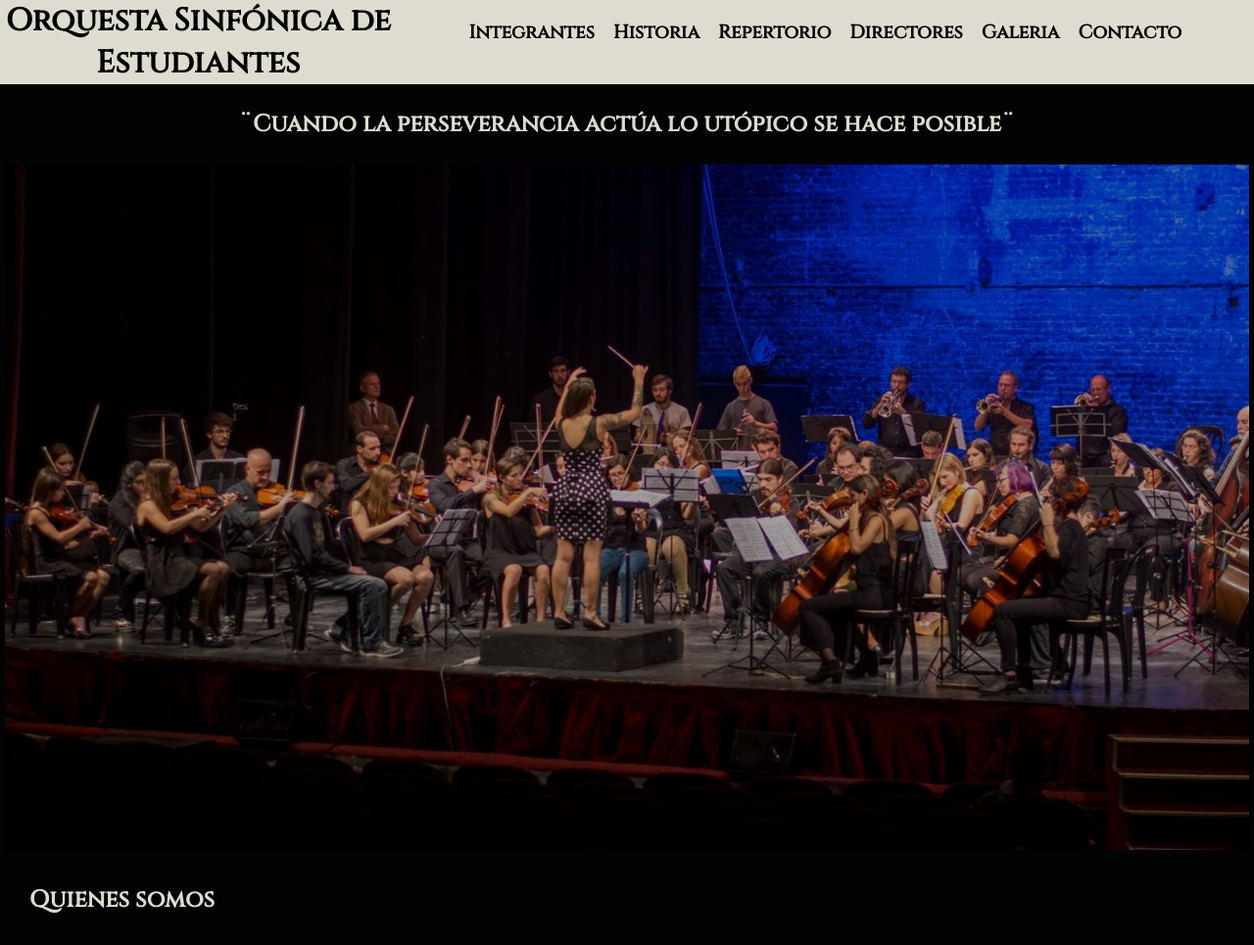
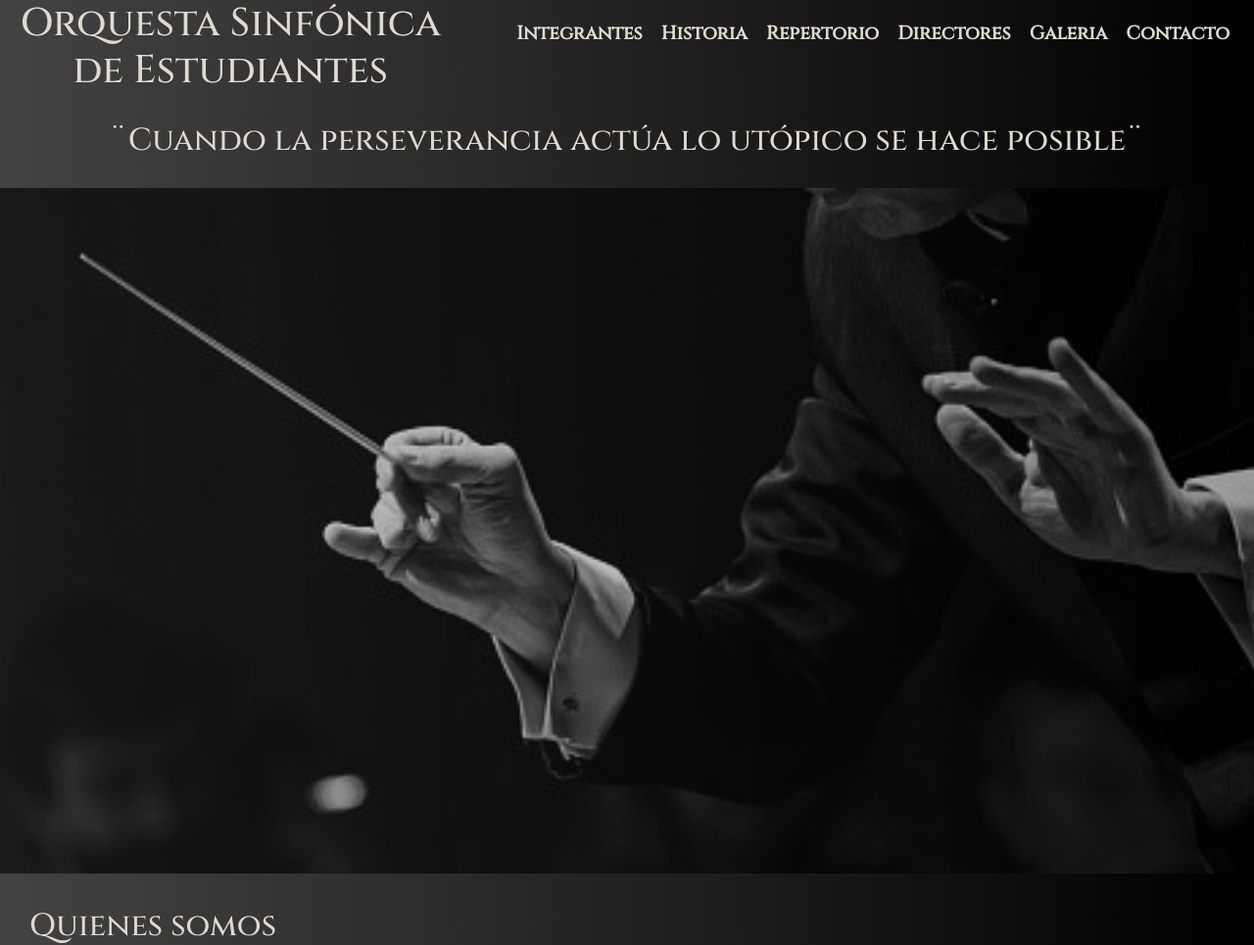
Before and after one commit to VickSae/Orquesta, a plain HTML site: page index.html in a window 1280 px wide. Shown: the top 965 px of the page at 98% size. Drawn offline with nearby package versions, Linux system fonts and the light colour scheme.

Commit message:
cambios en el html nav

```diff
--- a/index.html
+++ b/index.html
@@ -10,13 +10,14 @@
       href="https://fonts.googleapis.com/css2?family=Cinzel:wght@400;500&family=Raleway:wght@100;300;400&display=swap"
       rel="stylesheet"
     />
+    <link href="https://cdn.jsdelivr.net/npm/bootstrap@5.2.1/dist/css/bootstrap.min.css" rel="stylesheet" integrity="sha384-iYQeCzEYFbKjA/T2uDLTpkwGzCiq6soy8tYaI1GyVh/UjpbCx/TYkiZhlZB6+fzT" crossorigin="anonymous">
     <link rel="stylesheet" href="style.css"/>
     <title>Orquesta Sinfónica de Estudiantes</title>
   </head>
 <body>
   <header id="irarriba">
     <h1 class="titulo">Orquesta Sinfónica de Estudiantes</h1>
-    <nav>
+    <nav class="container-nav">
       <ul>
         <li><a href="./index.html">Integrantes</a></li>
         <li><a href="./index.html">Historia</a></li>
@@ -71,7 +72,7 @@
       </section>
     </section>
   </main>
-</body>
+
   <footer id="contacto">
     <ul>
       <li><a href="https://www.facebook.com/OrquestaSinfonicaEstudiantes">Facebook</a></li>
@@ -80,5 +81,7 @@
       <li><a href="#irarriba">Ir arriba</a></li>
     </ul>
   </footer>
+  <script src="https://cdn.jsdelivr.net/npm/@popperjs/core@2.11.6/dist/umd/popper.min.js" integrity="sha384-oBqDVmMz9ATKxIep9tiCxS/Z9fNfEXiDAYTujMAeBAsjFuCZSmKbSSUnQlmh/jp3" crossorigin="anonymous"></script>
+  <script src="https://cdn.jsdelivr.net/npm/bootstrap@5.2.1/dist/js/bootstrap.min.js" integrity="sha384-7VPbUDkoPSGFnVtYi0QogXtr74QeVeeIs99Qfg5YCF+TidwNdjvaKZX19NZ/e6oz" crossorigin="anonymous"></script>
 </body>
 </html>
--- a/style.css
+++ b/style.css
@@ -8,30 +8,32 @@ header {
   display: flex;
   flex-direction: row;
   font-weight: 800;
-  background-color: #dedcd0;
+  background: #000000;  /* fallback for old browsers */
+  background: -webkit-linear-gradient(to right, #434343, #000000);  /* Chrome 10-25, Safari 5.1-6 */
+  background: linear-gradient(to right, #434343, #000000); /* W3C, IE 10+/ Edge, Firefox 16+, Chrome 26+, Opera 12+, Safari 7+ */
   align-items: flex-start;
   font-family: "Cinzel", serif;
   justify-content: space-between;
   font-size: 16px;
-
-
+  color: #dedcd0;
 }
 
 .titulo {
   text-align: center;
 }
-nav {
+.container-nav {
   display: flex;
   flex-direction: row-reverse;
   justify-content: center;
   text-align: center;
   margin: 10px 5px 10px 10px;
   width: 100%;
+  height: 60px;
   padding: 10px 10px 10px 0;
 }
 
-header nav ul li a {
-  color: #030303;
+.container-nav ul li a{
+  color: #dedcd0;
   text-decoration: none;
   font-family: "Cinzel", serif;
   font-size: 1.2rem;
@@ -45,20 +47,25 @@ li {
   text-decoration: none;
 }
 body {
-  background-color: #030303;
+  background: #000000;  /* fallback for old browsers */
+  background: -webkit-linear-gradient(to right, #434343, #000000);  /* Chrome 10-25, Safari 5.1-6 */
+  background: linear-gradient(to right, #434343, #000000); /* W3C, IE 10+/ Edge, Firefox 16+, Chrome 26+, Opera 12+, Safari 7+ */
 }
 
 .content__section {
   padding: 10px;
+  background: #000000;  /* fallback for old browsers */
+  background: -webkit-linear-gradient(to right, #434343, #000000);  /* Chrome 10-25, Safari 5.1-6 */
+  background: linear-gradient(to right, #434343, #000000); /* W3C, IE 10+/ Edge, Firefox 16+, Chrome 26+, Opera 12+, Safari 7+ */
+
 }
 
 .parallax {
-  background-image: url("./imagenes/orq-paula.jpg");
+  background-image: url("./imagenes/hand-conductor2.jpg");
   height: 700px;
   background-attachment: fixed;
   background-position: center;
   background-repeat: no-repeat;
-  margin: 0 5px;
   opacity: 0.7;
   background-size: cover;
 }
@@ -67,9 +74,15 @@ body {
   font-family: "Cinzel", serif;
   text-align: center;
   color: #dedcd0;
-  background-color: #030303;
-  padding: 10px 10px;
-  margin: 15px 10px;
+  padding: 21px 0;
+  flex-direction: column;
+  background: #000000;  /* fallback for old browsers */
+  background: -webkit-linear-gradient(to right, #434343, #000000);  /* Chrome 10-25, Safari 5.1-6 */
+  background: linear-gradient(to right, #434343, #000000); /* W3C, IE 10+/ Edge, Firefox 16+, Chrome 26+, Opera 12+, Safari 7+ */
+}
+
+.animate__animated.animate__fadeIn {
+  --animate-duration: 5s;
 }
 
 .quienes-somos--container {
@@ -78,10 +91,9 @@ body {
   justify-content: center;
 }
 
-.quienes__somos-title {
+#quienes__somos-title {
   font-family: "Cinzel", serif;
   color: #dedcd0;
-  background-color: #030303;
   padding: 10px 10px;
   margin: 15px 10px;
 }
@@ -91,7 +103,6 @@ body {
   justify-content: space-between;
   font-family: "Raleway", serif;
   color: #dedcd0;
-  background-color: #030303;
   padding: 10px 10px;
   margin: 15px 10px;
 }
@@ -102,7 +113,6 @@ body {
 .integrantes__title{
   font-family: "Cinzel", serif;
   color: #dedcd0;
-  background-color: #030303;
   padding: 10px 10px;
   margin: 15px 10px;
 }
@@ -117,7 +127,6 @@ body {
   justify-content: space-between;
   font-family: "Raleway", serif;
   color: #dedcd0;
-  background-color: #030303;
   padding: 10px 10px;
   margin: 15px 10px;
 }
@@ -135,7 +144,6 @@ body {
   justify-content: flex-start;
   font-family: "Cinzel", serif;
   color: #dedcd0;
-  background-color: #030303;
 }
 
 .historia {
@@ -149,7 +157,6 @@ body {
   justify-content: space-between;
   font-family: "Raleway", serif;
   color: #dedcd0;
-  background-color: #030303;
   padding: 10px 10px;
   margin: 15px 10px;
 }
@@ -157,6 +164,7 @@ body {
   padding: 10px 10px;
   margin: 15px 10px;
 }
+
 /*-----------REPERTORIO-----------*/
 .parallax-repertorio {
   background-image: url("./imagenes/saxos.jpg");
@@ -174,7 +182,7 @@ section h2 {
   justify-content: flex-start;
   font-family: "Cinzel", serif;
   color: #dedcd0;
-  background-color: #030303;
+
   padding: 10px 10px;
   margin: 15px 10px;
 }
@@ -185,7 +193,6 @@ section h2 {
   justify-content: baseline;
   font-family: "Raleway", serif;
   color: #dedcd0;
-  background-color: #030303;
   padding: 10px 10px;
   margin: 15px 10px;
 }
@@ -196,7 +203,6 @@ section h2 {
   justify-content: flex-start;
   font-family: "Cinzel", serif;
   color: #dedcd0;
-  background-color: #030303;
   padding: 10px 10px;
   margin: 15px 10px;
 }
@@ -206,7 +212,6 @@ section h2 {
   align-items: center;
   font-family: "Raleway", serif;
   color: #dedcd0;
-  background-color: #030303;
   padding: 10px 10px;
   margin: 15px 10px;
 }
@@ -216,7 +221,6 @@ section h2 {
   justify-content: flex-start;
   font-family: "Cinzel", serif;
   color: #dedcd0;
-  background-color: #030303;
   padding: 10px 10px;
   margin: 15px 10px;
 }
@@ -226,7 +230,6 @@ section h2 {
   align-items: center;
   font-family: "Raleway", serif;
   color: #dedcd0;
-  background-color: #030303;
   padding: 10px 10px;
   margin: 15px 10px;
 }
@@ -236,7 +239,6 @@ section h2 {
   justify-content: flex-start;
   font-family: "Cinzel", serif;
   color: #dedcd0;
-  background-color: #030303;
   padding: 10px 10px;
   margin: 15px 10px;
 }
@@ -246,14 +248,12 @@ section h2 {
   align-items: center;
   font-family: "Raleway", serif;
   color: #dedcd0;
-  background-color: #030303;
   padding: 10px 10px;
   margin: 15px 10px;
 }
 .tesis h2 {
   font-family: "Cinzel", serif;
   color: #dedcd0;
-  background-color: #030303;
   padding: 10px 10px;
   margin: 15px 10px;
 }
@@ -263,7 +263,6 @@ section h2 {
   align-items: center;
   font-family: "Raleway", serif;
   color: #dedcd0;
-  background-color: #030303;
   padding: 10px 10px;
   margin: 15px 10px;
 }
@@ -281,7 +280,6 @@ section h2 {
   text-align: left;
   font-family: "Cinzel", serif;
   color: #dedcd0;
-  background-color: #030303;
   padding: 20px 10px;
   margin: 20px;
 }
@@ -296,7 +294,6 @@ section h2 {
   align-items: center;
   font-family: "Raleway", serif;
   color: #dedcd0;
-  background-color: #030303;
   padding: 20px 10px;
   margin: 20px;
 }
@@ -315,7 +312,6 @@ section h2 {
   font-family: "Cinzel", serif;
   text-align: center;
   color: #dedcd0;
-  background-color: #030303;
   padding: 20px 10px;
 }
 .galeria__container {
```
Also changed, not shown: directores.html (+5 -3 lines), galeria.html (+4 -1 lines), repertorio.html (+6 -2 lines). Lines whose indentation alone changed are shown as unchanged.
